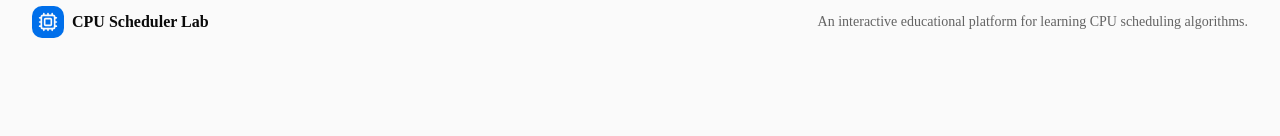
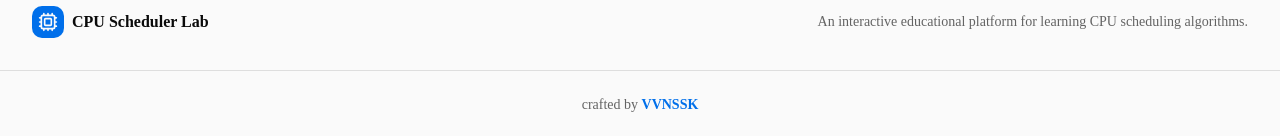
Before and after one commit to Sai-Sri-Krishna/cpu-scheduler-lab, a Next.js app: page / in a window 1280 px wide. Shown: the part 2481-2617 px from the top of the page. Before the commit the page ends 2551 px from the top, so only its background shows below. Built offline with nearby package versions, Linux system fonts and the light colour scheme.

Commit message:
Add footer with credits to layout

```diff
--- a/app/layout.tsx
+++ b/app/layout.tsx
@@ -40,6 +40,11 @@ export default function RootLayout({
           <Analytics />
         </ThemeProvider>
       </body>
+      <footer className="w-full py-6 text-center border-t mt-auto">
+  <p className="text-sm text-muted-foreground">
+    crafted by <span className="font-semibold text-primary">VVNSSK</span>
+  </p>
+</footer>
     </html>
   )
 }
```
